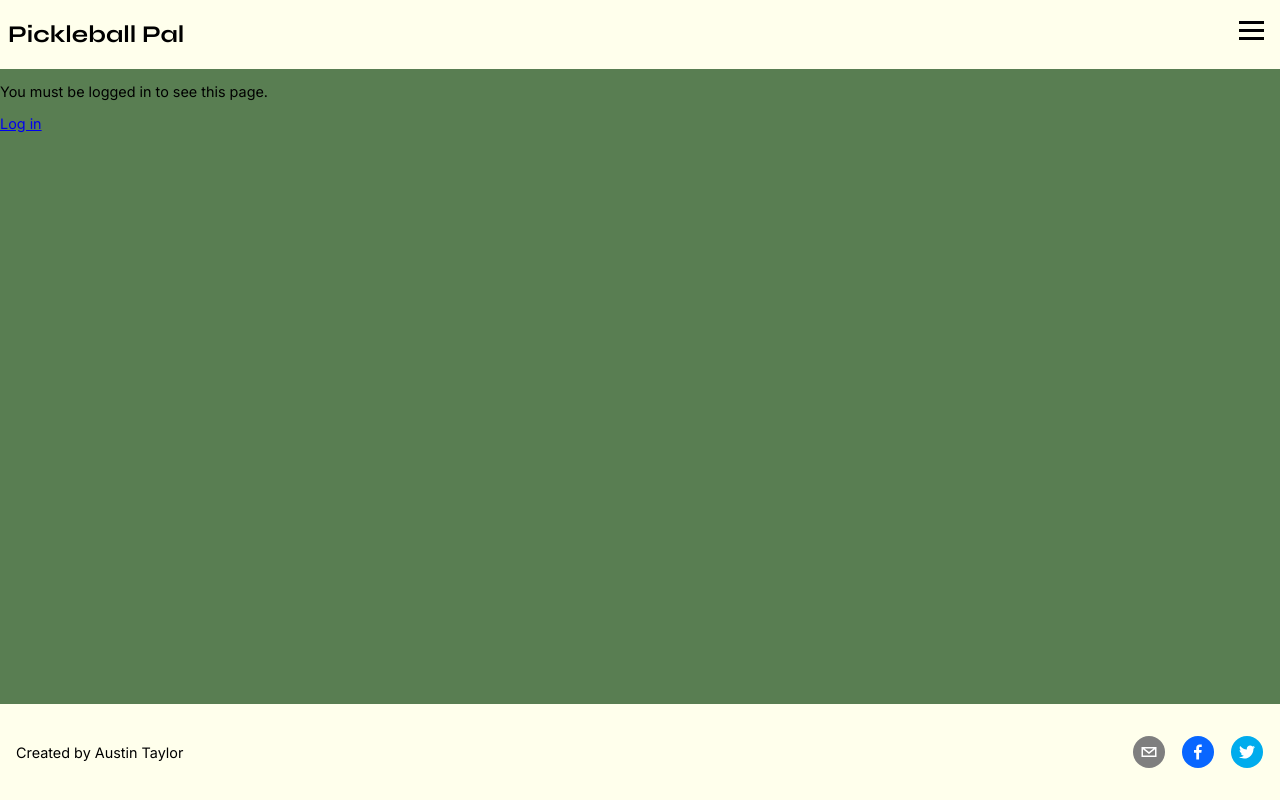
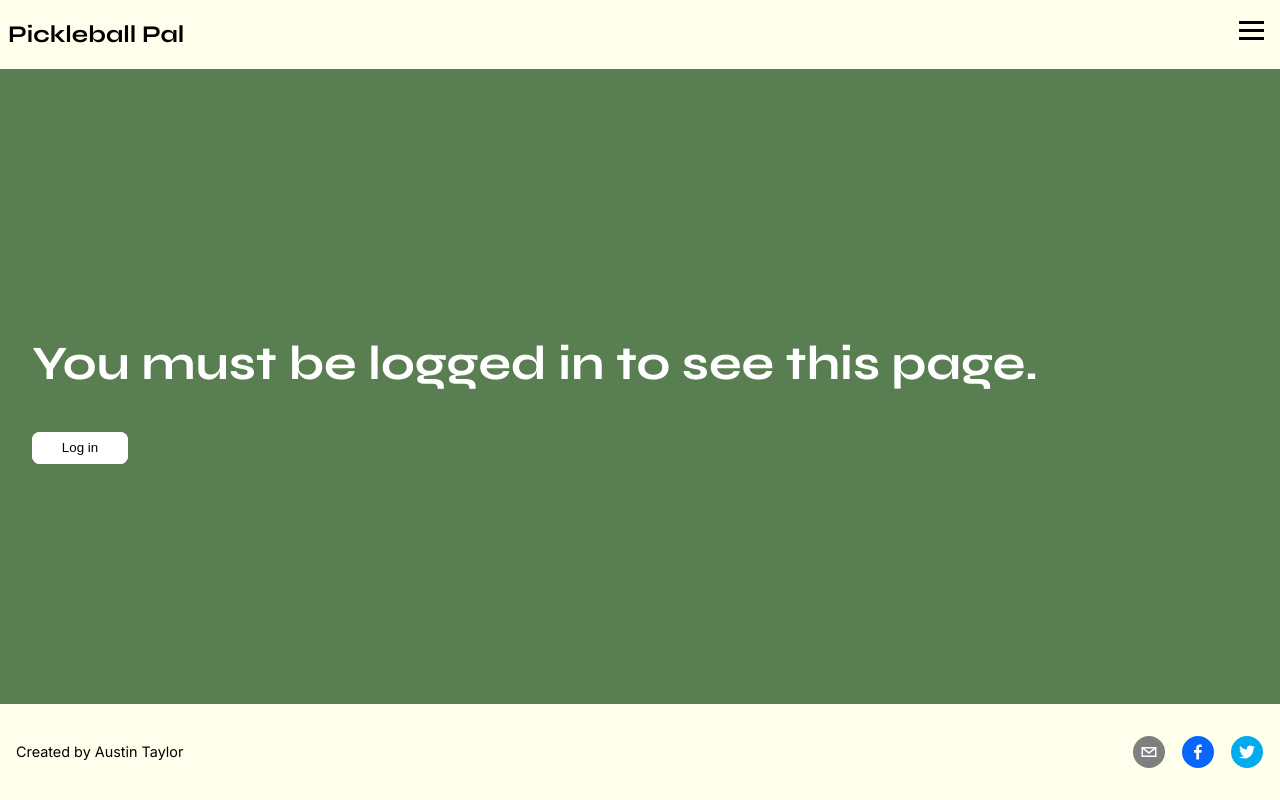
Before and after one commit to Atay365/pickleball-pal, a React (Vite) app in the folder client/: page /profile in a window 1280 px wide. Built offline with nearby package versions, Linux system fonts and the light colour scheme.

Commit message:
Fixed bug causing the chart.js chart to ready each entry as a new day.

```diff
--- a/client/src/App.scss
+++ b/client/src/App.scss
@@ -14,9 +14,9 @@ body {
   color: black;
 }
 
-// #root {
-//   display: flex;
-//   flex-direction: column;
-//   justify-content: space-between;
-//   min-height: 100vh;
-// }
+#root {
+  display: flex;
+  flex-direction: column;
+  justify-content: space-between;
+  min-height: 100vh;
+}
--- a/client/src/components/Footer/Footer.scss
+++ b/client/src/components/Footer/Footer.scss
@@ -8,9 +8,9 @@
     justify-content: space-between;
     align-items: center;
     padding: 0 1rem;
-    position: absolute;
-    bottom: 0;
-    width: 100%;
+    // position: absolute;
+    // bottom: 0;
+    // width: 100%;
   }
   &__content {
     color: black;
--- a/client/src/components/Header/Header.scss
+++ b/client/src/components/Header/Header.scss
@@ -6,6 +6,7 @@
   flex-direction: row;
   justify-content: space-between;
   background-color: $secondary-color;
+  height: 100%;
   // margin-bottom: 4vh;
 
   &__container {
--- a/client/src/components/ProfileHistoryChart/ProfileHistoryChart.jsx
+++ b/client/src/components/ProfileHistoryChart/ProfileHistoryChart.jsx
@@ -20,11 +20,24 @@ ChartJS.register(
 );
 
 const ProfileHistoryChart = ({ gameHistory }) => {
-  const labels = gameHistory.map((game) =>
-    new Date(game.date).toLocaleDateString()
-  );
-  const wins = gameHistory.map((game) => (game.win ? 1 : 0));
-  const losses = gameHistory.map((game) => (game.win ? 0 : 1));
+  const gamesByDate = gameHistory.reduce((acc, game) => {
+    // Below had to be reworked to combine the timestamps into dates to show all that matched date
+    //  If not it shows each entry as a new bar because its still reading the times.
+    const date = new Date(game.date).toLocaleDateString();
+    if (!acc[date]) {
+      acc[date] = { wins: 0, losses: 0 };
+    }
+    if (game.win) {
+      acc[date].wins += 1;
+    } else {
+      acc[date].losses += 1;
+    }
+    return acc;
+  }, {});
+
+  const labels = Object.keys(gamesByDate);
+  const wins = labels.map((date) => gamesByDate[date].wins);
+  const losses = labels.map((date) => gamesByDate[date].losses);
 
   const data = {
     labels,
--- a/client/src/pages/Profile/Profile.jsx
+++ b/client/src/pages/Profile/Profile.jsx
@@ -85,9 +85,11 @@ function Profile() {
   if (failedAuth) {
     return (
       <main className="Profile">
-        <p>You must be logged in to see this page.</p>
-        <p>
-          <Link to="/login">Log in</Link>
+        <h2>You must be logged in to see this page.</h2>
+        <p className="Profile__button">
+          <Link to="/login">
+            <button className="Profile__button">Log in</button>
+          </Link>
         </p>
       </main>
     );
--- a/client/src/pages/Profile/Profile.scss
+++ b/client/src/pages/Profile/Profile.scss
@@ -77,3 +77,16 @@
     margin: 0rem auto;
   }
 }
+
+.Profile {
+  color: white;
+  padding-left: 2rem;
+
+  &__button {
+    background-color: white;
+    height: 2rem;
+    width: 6rem;
+    border: 0px;
+    border-radius: 8px;
+  }
+}
--- a/client/src/pages/Signup/Signup.scss
+++ b/client/src/pages/Signup/Signup.scss
@@ -3,7 +3,7 @@
 
 .signup-page {
   background-color: $primary-color;
-  min-height: 75vh;
+  min-height: 80vh;
   display: flex;
   flex-direction: column;
   justify-content: center;
```
